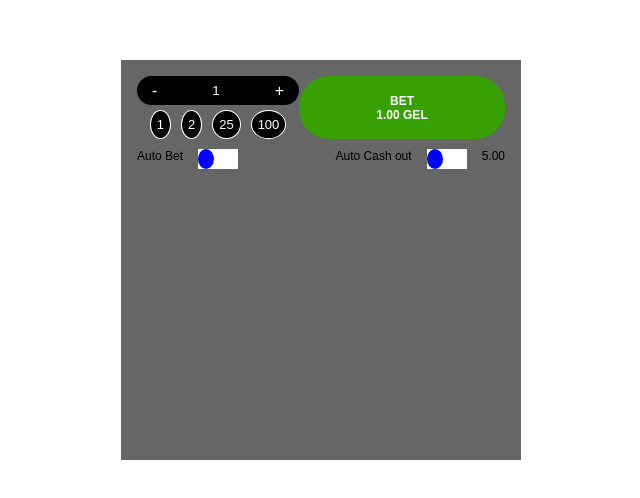
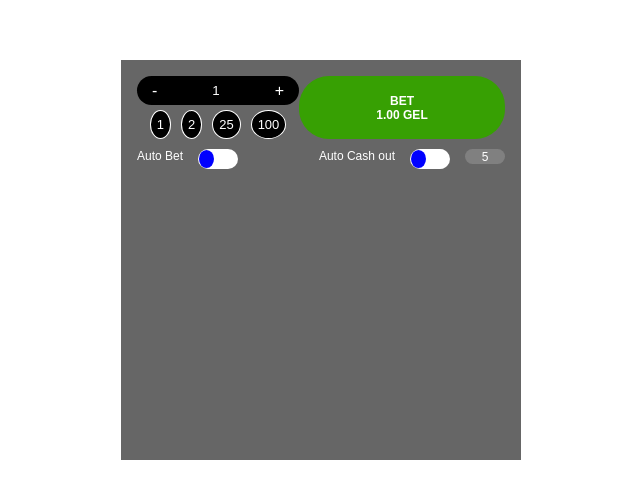
Before and after one commit to Showik8/aviator, a React (Vite) app: page /game in a window 1280 px wide. Shown: the part 140-638 px from the top of the page, without its empty margins (319-959 px from the left). Built offline with nearby package versions, Linux system fonts and the light colour scheme.

Commit message:
fixed styles

```diff
--- a/src/game/betComponents/AutoHandler.jsx
+++ b/src/game/betComponents/AutoHandler.jsx
@@ -11,7 +11,7 @@ const AutoHandler = ({
         <span>Auto Bet</span>
         <div
           onClick={() => setAutoBetActive((pre) => !pre)}
-          className={autoBetActive ? "buttonDivActive" : "buttonDiv"}
+          className={autoBetActive ? "buttonDiv Active" : "buttonDiv"}
         >
           <div className="oval"></div>
         </div>
@@ -20,11 +20,11 @@ const AutoHandler = ({
         <span>Auto Cash out</span>
         <div
           onClick={() => setAutoChashOut((pre) => !pre)}
-          className={autoCashOut ? "buttonDivActive" : "buttonDiv"}
+          className={autoCashOut ? "buttonDiv Active" : "buttonDiv"}
         >
           <div className="oval"></div>
         </div>
-        <span>5.00</span>
+            <input className="smallAutoInput" type="number" value={5.00}/>
       </div>
     </div>
   );
--- a/src/game/gameComponents/betControler.css
+++ b/src/game/gameComponents/betControler.css
@@ -3,7 +3,6 @@
   height: 400px;
   display: flex;
   background-color: #262626b3;
-
 }
 
 .box {
@@ -28,7 +27,7 @@
 
 .green {
   background-color: #37a003;
-  color:white;
+  color: white;
   font-weight: 600;
   font-size: 20px;
   text-align: center;
@@ -39,7 +38,6 @@
   width: 80%;
   font-size: 12px;
   cursor: pointer;
-
 }
 
 .betCounter {
@@ -59,7 +57,7 @@
   justify-content: space-between;
   margin-top: 10px;
 
-  span{
+  span {
     font-size: 12px;
   }
 }
@@ -69,15 +67,16 @@
   background-color: white;
   width: 40px;
   height: 20px;
+  border-radius: 20px;
+  padding: 1px;
+  transition: justify-content 1s ease-in-out;
+  justify-content: start; /* Default state */
 }
 
-.buttonDivActive{
-  display: flex;
-    background-color: white;
-      width: 40px;
-  height: 20px;
-  justify-content: end;
+.buttonDiv.Active {
+  justify-content: end; /* Active state overrides the default */
 }
+
 
 .oval {
   background-color: blue;
@@ -89,6 +88,29 @@
 .smallebi {
   display: flex;
   gap: 15px;
+
+  span {
+    color: white;
+  }
+
+  .smallAutoInput {
+    width: 40px;
+    height: 15px;
+    padding: 5px;
+    text-align: center;
+    border-radius: 20px;
+    color: white;
+    background-color: gray;
+    outline: none;
+    border: none;
+    font-size: 12px;
+  }
+
+  .smallAutoInput[type="number"]::-webkit-outer-spin-button,
+  .smallAutoInput[type="number"]::-webkit-inner-spin-button {
+    -webkit-appearance: none;
+    margin: 0;
+  }
 }
 
 .betSmallButtons {
@@ -114,11 +136,11 @@
     outline: none;
     text-align: center;
   }
- .input[type="number"]::-webkit-outer-spin-button,
-    .input[type="number"]::-webkit-inner-spin-button {
+  .input[type="number"]::-webkit-outer-spin-button,
+  .input[type="number"]::-webkit-inner-spin-button {
     -webkit-appearance: none;
     margin: 0;
-}
+  }
   span {
     color: white;
     cursor: pointer;
--- a/src/sections/Faq.jsx
+++ b/src/sections/Faq.jsx
@@ -140,13 +140,13 @@ function FAQ() {
 
       <div className="faqContent">
         {faqData.map((item) => (
-          <div
+          <details
             className={`faqItem ${
               expandedQuestion === item.id ? "expanded" : ""
             }`}
             key={item.id}
           >
-            <div
+            <summary
               className="questionRow"
               onClick={() => toggleQuestion(item.id)}
             >
@@ -154,14 +154,12 @@ function FAQ() {
                 {expandedQuestion === item.id ? "-" : "+"}
               </span>
               <h2 className="question">{item.question}</h2>
+            </summary>
+            <div className="answer">
+              {item.answer}
+              {item.id === 1 && <div className="aviatorLogoContainer"></div>}
             </div>
-            {expandedQuestion === item.id && (
-              <div className="answer">
-                {item.answer}
-                {item.id === 1 && <div className="aviatorLogoContainer"></div>}
-              </div>
-            )}
-          </div>
+          </details>
         ))}
       </div>
     </section>
--- a/src/styles/button.sass
+++ b/src/styles/button.sass
@@ -14,6 +14,8 @@ $transition:padding 0.3s ease, background-color 0.2s ease, transform 0.2s ease-i
   transition: $transition
   a
     padding: 1rem 2rem
+    line-height: 1.4em
+    font-size: 18px
 
   &:hover
     border-color: $primary-color
--- a/src/styles/component.sass
+++ b/src/styles/component.sass
@@ -11,6 +11,7 @@ header
   background-color: rgba(9, 34, 52, 0.8)
   backdrop-filter: blur(10px)
   top: 0
+  z-index: 100
 
   ul
     display: inline-flex
@@ -60,7 +61,7 @@ header
   justify-content: center
   align-items: center
   padding: 5% 0%
-  gap: 50px
+  gap: 100px
   background-color: rgba(9, 34, 52, 0.8)
 
   .divInHome
@@ -123,10 +124,11 @@ header
       font-size: 16px
 
   img
-    width: 600px
+    width: 500px
     transition: transform 0.2s ease-in-out
     position: relative
     bottom: 30px
+    margin-bottom: 100px
 
     &:hover
       transform: scale(1.05)
@@ -212,7 +214,7 @@ header
   flex-direction: column
   align-items: center
   justify-content: space-around
-  padding: 10%
+  padding: 5% 10%
   height: 1200px
   background-color: #1e293b
 
@@ -231,8 +233,8 @@ header
       color: #bd3932
 
   .reasonCards
-    display: flex
-    justify-content: space-around
+    display: grid
+    grid-template-columns: repeat(4, 1fr)
     width: 100%
     margin-bottom: 40px
 
@@ -260,8 +262,11 @@ header
     width: 70%
     height: 450px
     border-radius: 15px
+    border: 0.1px solid
+    border-color: rgb(232, 232, 232, 0.4)
+
     background: linear-gradient(160deg, #ffffff18, #2b313d)
-    color: #e8e8e8
+    color: rgb(232, 232, 232)
     padding: 2% 10%
     text-align: center
 
--- a/src/styles/faq.sass
+++ b/src/styles/faq.sass
@@ -27,10 +27,10 @@ $line-height-answer: 1.6
   border-radius: 8px
   box-shadow: 0 2px 4px rgba(0, 0, 0, 0.1)
 
-.faqContent
-  width: 100%
+// .faqContent
+//   width: 100%
 
-  pre
+pre
     color: $black
     display: flex
     flex-direction: column
@@ -38,9 +38,8 @@ $line-height-answer: 1.6
     font-size: $font-size-heading
     text-wrap: wrap
     font-weight: $font-weight-heading
-
     span
-      color: $primary-color
+     color: $primary-color
 
 .faqItem
   margin-bottom: 15px
```
Also changed, not shown: src/ap.jsx (deleted, +0 -45 lines).
